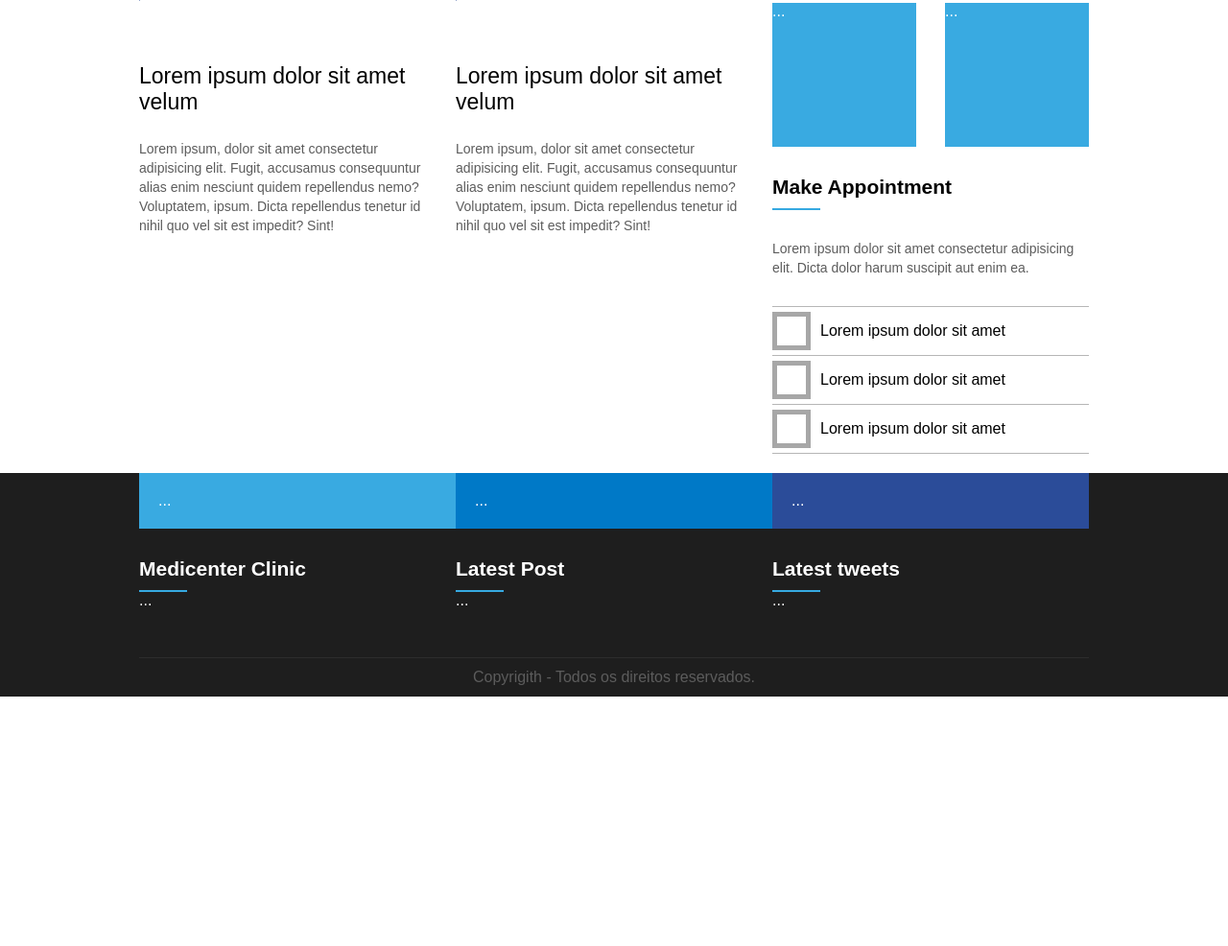
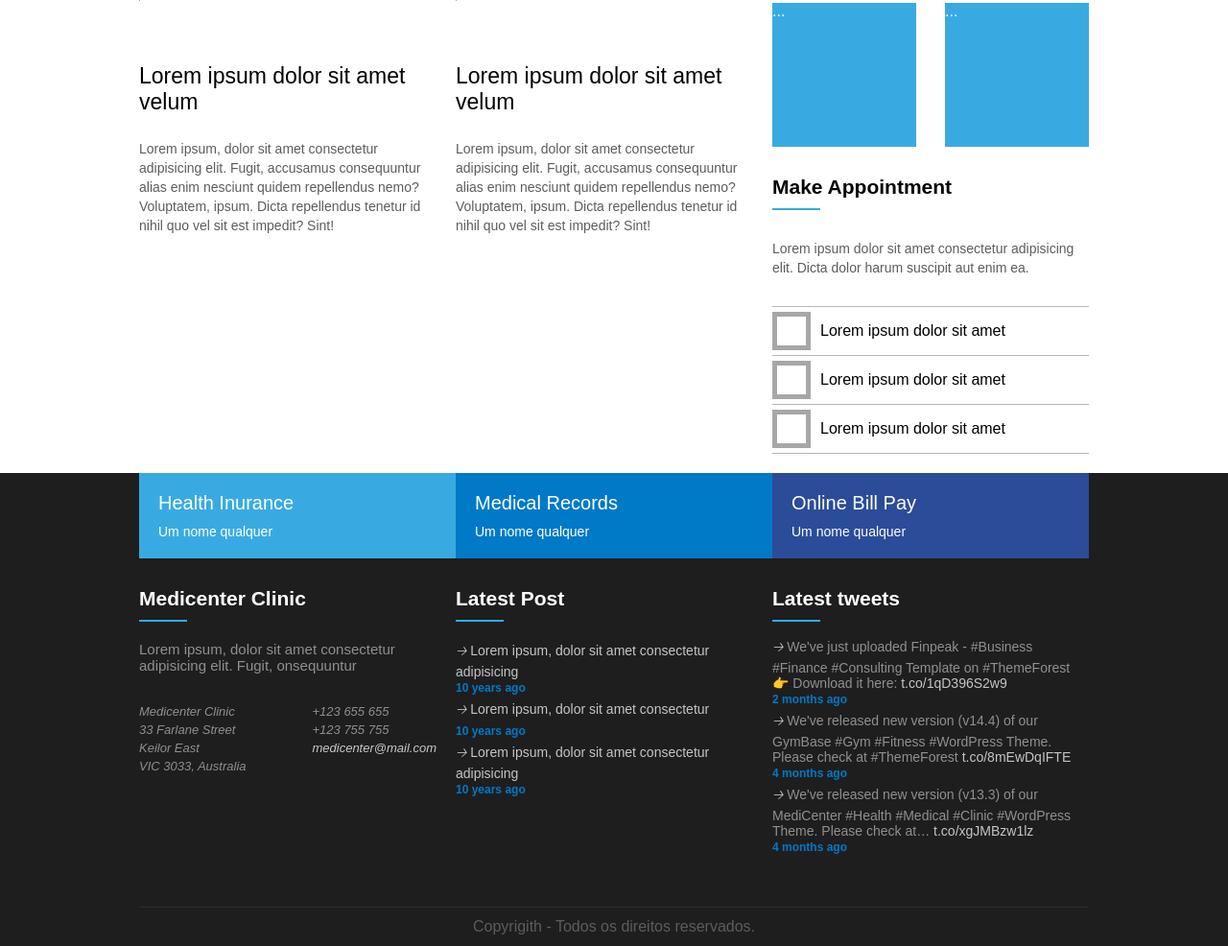
Before and after one commit to aldevan6/Projeto-Site-com-Flexbox-e-HTML-Sem-ntico, a plain HTML site: page index.html in a window 1280 px wide. Shown: the part 1243-2229 px from the top of the page at 96% size. Before the commit the page ends 1969 px from the top, so only its background shows below. Drawn offline with Linux system fonts and the light colour scheme.

Commit message:
completed project

```diff
--- a/assets/css/template.css
+++ b/assets/css/template.css
@@ -229,6 +229,13 @@ footer{
 .fm3 {
     background-color: #2b4c99;
 }
+.fm1_text{
+    font-size: 20px;
+    margin-bottom: 10px;
+}
+.fm1_caption{
+    font-size: 14px;
+}
 .footer_area{
     display: flex;
 }
@@ -367,3 +374,56 @@ footer .widget_title_text{
 .banner3_conten div{
     padding: 10px 0;
 }
+.widget_body_footer{
+    margin-top: 20px;
+    font-size: 15px;
+}
+.widget_body_footer div{
+    color: #909090;
+}
+address{
+    display: flex;
+    margin-top: 30px;
+    margin-right: 20px;
+    justify-content: space-between;
+    font-size: 13px;
+    color: #909090;
+    line-height: 19px;
+}
+.widget_body_footer ul{
+    padding: 0;
+    margin-bottom: 10px;
+    list-style-type: none;
+}
+.widget_body_footer li{
+    margin: 0;
+    padding-bottom: 5px;
+    color: #c5c5c5;
+    font-size: 14px;
+}
+span{
+    font-size: 12px;
+    font-weight: bold;
+    color: #0079c7;
+}
+.widget_body_footer2 ul{
+    padding: 0;
+    list-style-type: none;
+}
+.widget_body_footer2 li{
+    margin: 0;
+    padding-bottom: 5px;
+    font-size: 14px;
+    color: #909090;
+
+}
+.widget_body_footer2 a{
+    text-decoration: none;
+    color: #c5c5c5;
+}
+.widget_body_footer2 a:hover{
+    text-decoration: underline;
+}
+i{
+    color: #c9c8c8;
+}
--- a/index.html
+++ b/index.html
@@ -206,17 +206,20 @@
             <div class="footer_menu">
                 <div class="fm1">
                     <a href="">
-                        ...
+                        <div class="fm1_text">Health Inurance</div>
+                        <div class="fm1_caption">Um nome qualquer</div>
                     </a>
                 </div>
                 <div class="fm2">
                     <a href="">
-                        ...
+                        <div class="fm1_text">Medical Records</div>
+                        <div class="fm1_caption">Um nome qualquer</div>
                     </a>
                 </div>
                 <div class="fm3">
                     <a href="">
-                        ...
+                        <div class="fm1_text">Online Bill Pay</div>
+                        <div class="fm1_caption">Um nome qualquer</div>
                     </a>
                 </div>
             </div>
@@ -227,7 +230,20 @@
                         <div class="widget_title_text">Medicenter Clinic</div>
                         <div class="widget_title_bar"></div>
                         <div class="widget_body_footer">
-                            ...
+                            <div>Lorem ipsum, dolor sit amet consectetur adipisicing elit. Fugit, onsequuntur</div>
+                            <address>
+                                <div>
+                                    Medicenter Clinic <br>
+                                    33 Farlane Street <br>
+                                    Keilor East <br>
+                                    VIC 3033, Australia
+                                </div>
+                                <div>
+                                    +123 655 655 <br>
+                                    +123 755 755 <br>
+                                    <i>medicenter@mail.com</i>
+                                </div>
+                            </address>
                         </div>
                     </div>
                 </div>
@@ -236,7 +252,16 @@
                         <div class="widget_title_text">Latest Post</div>
                         <div class="widget_title_bar"></div>
                         <div class="widget_body_footer">
-                            ...
+                            <ul>
+                                <li ><i>&#129122;</i> Lorem ipsum, dolor sit amet consectetur adipisicing <br> <span>10 years ago</span>
+                                </li>
+                                <li><i>&#129122;</i> Lorem ipsum, dolor sit amet consectetur <br>
+                                    <span>10 years ago</span>
+                                </li>
+                                <li><i>&#129122;</i> Lorem ipsum, dolor sit amet consectetur adipisicing <br>
+                                    <span>10 years ago</span>
+                                </li>
+                            </ul>
                         </div>
                     </div>
                 </div>
@@ -244,8 +269,20 @@
                     <div class="widget_title">
                         <div class="widget_title_text">Latest tweets</div>
                         <div class="widget_title_bar"></div>
-                        <div class="widget_body_footer">
-                            ...
+                        <div class="widget_body_footer2">
+                            <ul>
+                                <li> <i>&#129122;</i>  We've just uploaded Finpeak - #Business #Finance #Consulting Template on #ThemeForest 👉 Download it here:
+                                <a class="footer_link" href="">t.co/1qD396S2w9</a> <br> <span>2 months ago</span>
+                                </li>
+                                <li><i>&#129122;</i> We've released new version (v14.4) of our GymBase #Gym #Fitness #WordPress Theme. Please check at #ThemeForest
+                                <a class="footer_link" href="">t.co/8mEwDqIFTE</a> <br>
+                                    <span>4 months ago</span>
+                                </li>
+                                <li><i>&#129122;</i> We've released new version (v13.3) of our MediCenter #Health #Medical #Clinic #WordPress Theme. Please check at…
+                                <a class="footer_link" href="">t.co/xgJMBzw1lz</a> <br>
+                                    <span>4 months ago</span>
+                                </li>
+                            </ul>
                         </div>
                     </div>
                 </div>
```
